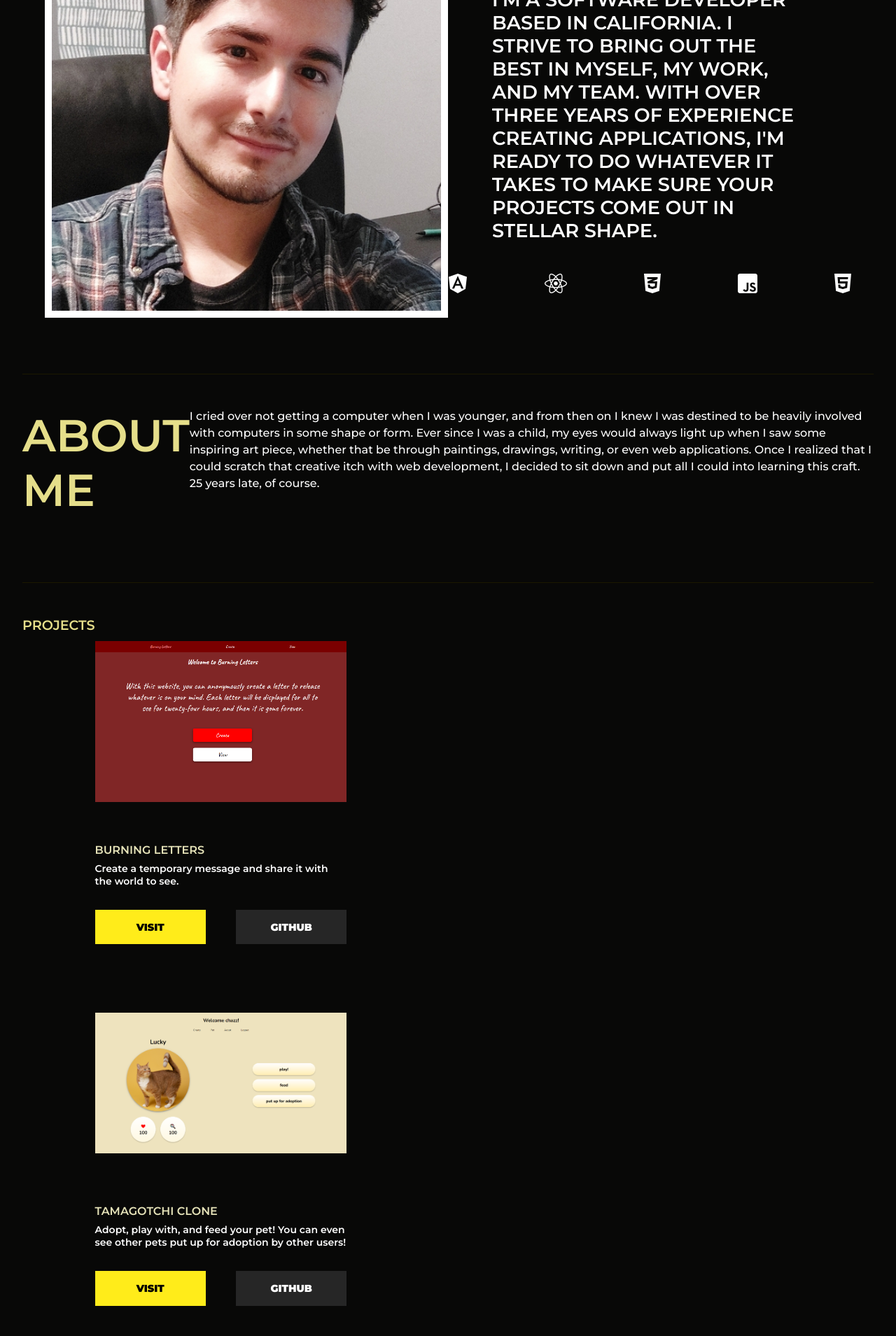
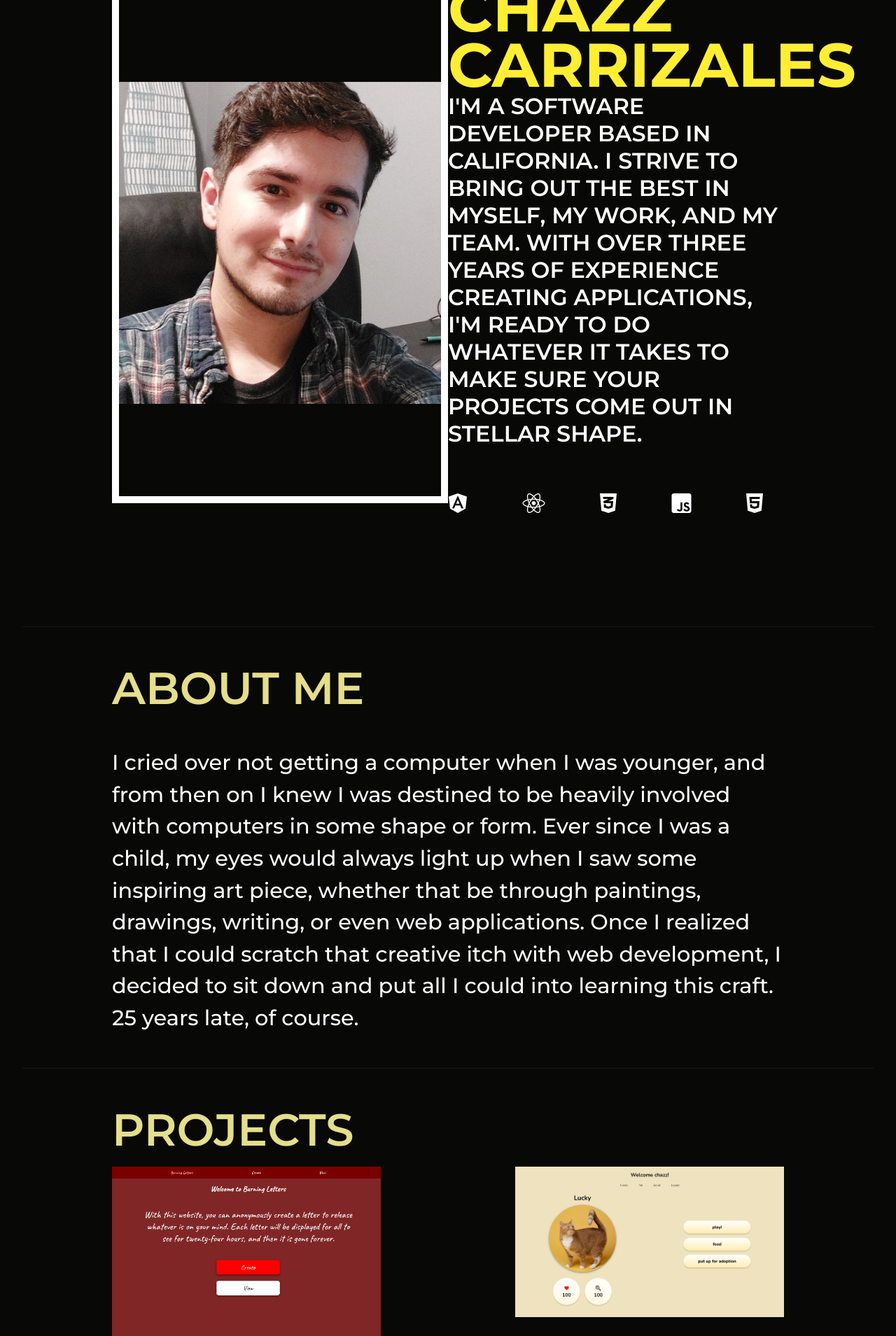
Before and after one commit to czcarrizales/react-portfolio, a React (Create React App) app: page / in a window 1280 px wide. Shown: the part 260-2169 px from the top of the page at 70% size. Built offline with nearby package versions, Linux system fonts and the light colour scheme.

Commit message:
desktop responsiveness

```diff
--- a/src/css/About.css
+++ b/src/css/About.css
@@ -21,11 +21,16 @@
 
 @media (min-width: 1000px) {
     .about-container {
-        flex-direction: row;
-        justify-content: space-around;
+        flex-direction: column;
+        margin-left: 10em;
+        margin-right: 10em;
     }
 
     .about-container h2 {
         font-size: 4rem;
     }
+
+    .about-container p {
+        font-size: 1.9rem;
+    }
 }
--- a/src/css/App.css
+++ b/src/css/App.css
@@ -26,7 +26,18 @@ hr {
 
 @media (min-width: 800px) {
     .portfolio-container {
-        flex-direction: row;
+        flex-wrap: wrap;
+        margin-left: 10em;
+        margin-right: 10em;
+    }
+
+    .portfolio-container h2 {
+        font-size: 4rem;
+    }
+
+    .all-portfolios {
+        display: flex;
+        justify-content: space-between;
         flex-wrap: wrap;
     }
 }
--- a/src/css/Hero.css
+++ b/src/css/Hero.css
@@ -71,38 +71,45 @@
     display: flex;
     justify-content: space-between;
     width: 100%;
+    max-width: 450px;
     margin-top: 1em;
 }
 
 @media (min-width: 1000px) {
     .hero-container {
         flex-direction: row;
-        justify-content: center;
-        align-items: center;
-        margin: 4em;
+        margin: 10em;
     }
 
     .hero-img-container {
+        display: flex;
+        text-align: center;
         width: 50%;
     }
 
     .hero-img {
-        max-width: none;
-        max-width: 1000px;
+        max-width: 550px;
     }
 
     .hero-text {
+        text-align: left;
+        align-items: start;
         width: 50%;
     }
 
     .hero-text p {
-        font-size: 1.7rem;
+        font-size: 2rem;
+        margin: 0;
+        max-width: none;
+    }
+
+    .hero-container h1 {
+        font-size: 5.5rem;
+        text-align: left;
+    }
+
+    .icons {
+        margin-top: 4em;
         padding: 0;
     }
-
-    h1 {
-        font-size: 5rem;
-        padding: 0;
-        margin: 0;
-    }
 }
--- a/src/css/Journey.css
+++ b/src/css/Journey.css
@@ -13,3 +13,10 @@
     margin-top: 1em;
     margin-bottom: .4em;
 }
+
+@media (min-width: 1000px) {
+    .journey-container {
+        margin-left: 10em;
+        margin-right: 10em;
+    }
+}
--- a/src/css/Showcase.css
+++ b/src/css/Showcase.css
@@ -2,10 +2,6 @@
     display: flex;
     flex-direction: column;
     color: rgb(0, 0, 0);
-}
-
-.image-container {
-    height: 300px;
 }
 
 img {
@@ -59,6 +55,8 @@ img {
 
 @media(min-width: 800px) {
     .showcase-container {
-        width: 50%;
+        align-items: start;
+        width: 40%;
     }
+
 }
```
